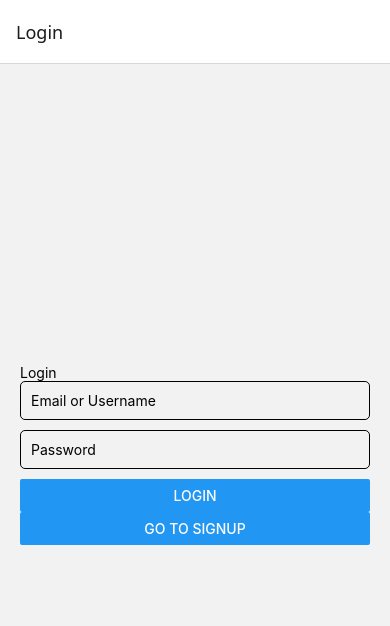
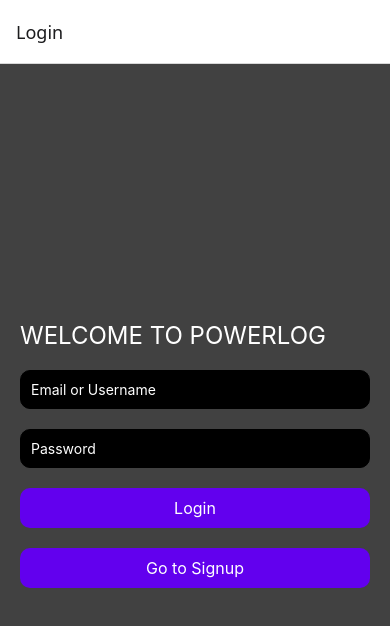
Before and after one commit to Azzni96/powerlog, a React Native app in the folder reactnativefrontend/: screen /Login in a window 390 px wide. Shown: the top 626 px of the page. Built offline with nearby package versions, Linux system fonts and the light colour scheme.

Commit message:
add package-lock.json; enhance LoginScreen with SafeAreaView and improved styling

```diff
--- a/reactnativefrontend/src/App.tsx
+++ b/reactnativefrontend/src/App.tsx
@@ -18,5 +18,6 @@ export default function App() {
                 <Stack.Screen name="Profile" component={ProfileScreen} />
             </Stack.Navigator>
         </NavigationContainer>
+
     );
 }
--- a/reactnativefrontend/src/screens/LoginScreen.tsx
+++ b/reactnativefrontend/src/screens/LoginScreen.tsx
@@ -1,7 +1,8 @@
 import React, { useState } from "react";
-import { View, Text, TextInput, Button, Alert, StyleSheet } from "react-native";
+import { View, Text, TextInput, Button, Alert, StyleSheet, TouchableOpacity, StatusBar } from "react-native";
 import axios from "axios";
 import AsyncStorage from "@react-native-async-storage/async-storage";
+import { SafeAreaView } from "react-native-safe-area-context";
 
 const LoginScreen = ({ navigation }: any) => {
     const [nameEmail, setNameEmail] = useState("");
@@ -25,19 +26,30 @@ const LoginScreen = ({ navigation }: any) => {
     };
 
     return (
+        <SafeAreaView style={styles.root}>
         <View style={styles.container}>
-            <Text>Login</Text>
-            <TextInput style={styles.input} placeholder="Email or Username" onChangeText={setNameEmail} />
-            <TextInput style={styles.input} placeholder="Password" onChangeText={setPassword} secureTextEntry />
-            <Button title="Login" onPress={handleLogin} />
-            <Button title="Go to Signup" onPress={() => navigation.navigate("Signup")} />
+            <Text style={styles.loginText}>WELCOME TO POWERLOG</Text>
+            <TextInput style={styles.input} placeholder="Email or Username" placeholderTextColor="white" onChangeText={setNameEmail} />
+            <TextInput style={styles.input} placeholder="Password" placeholderTextColor="white" onChangeText={setPassword} secureTextEntry />
+            <TouchableOpacity style={styles.loginButtonStyle} onPress={handleLogin}>
+                <Text style={styles.buttonText}>Login</Text>
+            </TouchableOpacity>
+            <TouchableOpacity style={styles.buttonStyle} onPress={() => navigation.navigate("Signup")}>
+                <Text style={styles.buttonText}>Go to Signup</Text>
+            </TouchableOpacity>
         </View>
+    </SafeAreaView>
     );
 };
 
 const styles = StyleSheet.create({
-    container: { flex: 1, padding: 20, justifyContent: "center" },
-    input: { borderWidth: 1, padding: 10, marginBottom: 10, borderRadius: 5 },
+    root: { flex: 1, backgroundColor: "#414141" },
+    container: { flex: 1, padding: 20, justifyContent: "center", backgroundColor: "#414141" },
+    input: { borderWidth: 1, padding: 10, marginBottom: 20, borderRadius: 10, backgroundColor: "black", color: "white" },
+    loginText: { fontSize: 24, marginBottom: 20, color: "white" },
+    loginButtonStyle: { color: "white", gap: 10, backgroundColor: "#6200EE", padding: 10, alignItems: "center", borderRadius: 10 },
+    buttonStyle: { color: "white", gap: 10, backgroundColor: "#6200EE", padding: 10, alignItems: "center", borderRadius: 10, marginTop: 20 },
+    buttonText: { color: "white", fontSize: 16 },
 });
 
 export default LoginScreen;
```
Also changed, not shown: 1 other file (tests, documents, lock files or other folders).
